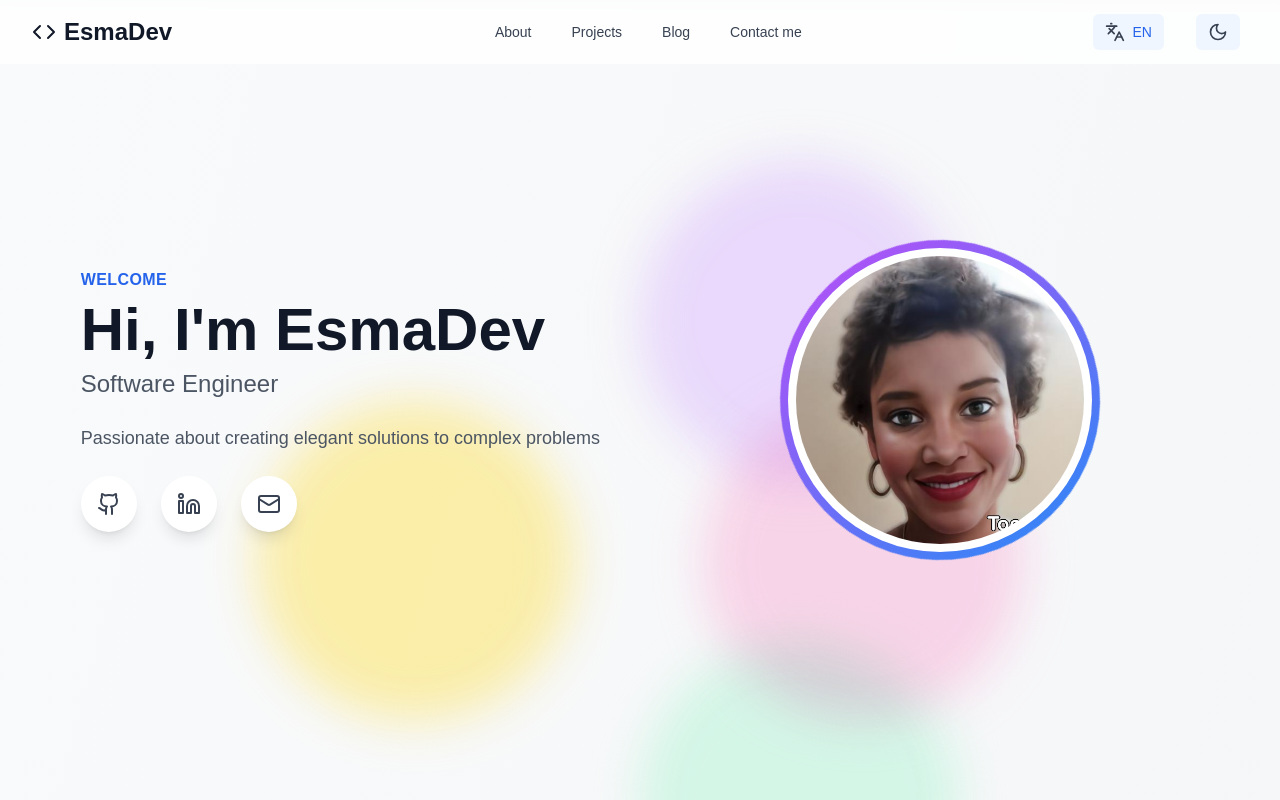
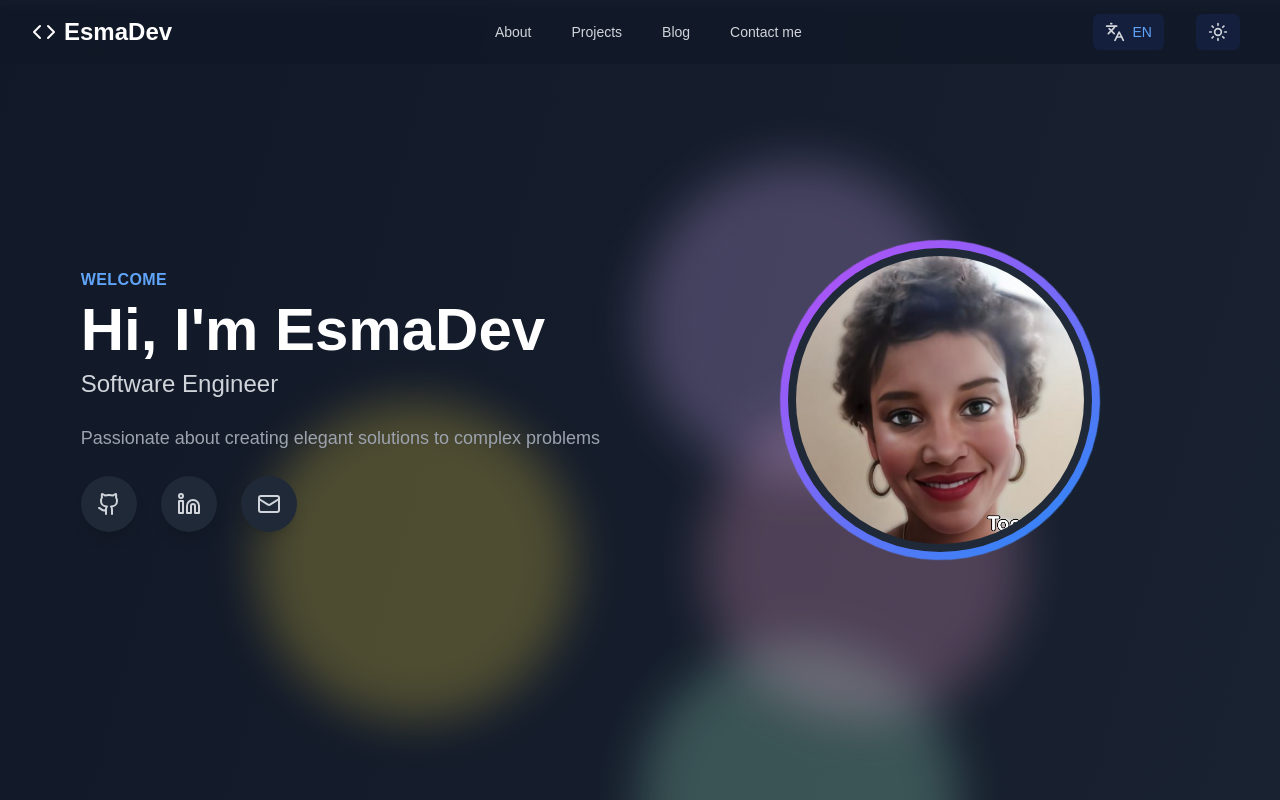
Before and after one commit to esma92/EsmaDEV-Portfolio, a React (Vite) app: page / in a window 1280 px wide. Shown: the top 800 px of the page. Built offline with nearby package versions, Linux system fonts and the light colour scheme.

Commit message:
modo oscuro por defecto

```diff
--- a/src/contexts/ThemeContext.tsx
+++ b/src/contexts/ThemeContext.tsx
@@ -9,7 +9,7 @@ interface ThemeContextType {
 const ThemeContext = createContext<ThemeContextType | undefined>(undefined);
 
 export function ThemeProvider({ children }: { children: React.ReactNode }) {
-  const [theme, setTheme] = useState<Theme>('light');
+  const [theme, setTheme] = useState<Theme>('dark');
 
   useEffect(() => {
     const savedTheme = localStorage.getItem('theme') as Theme;
```
